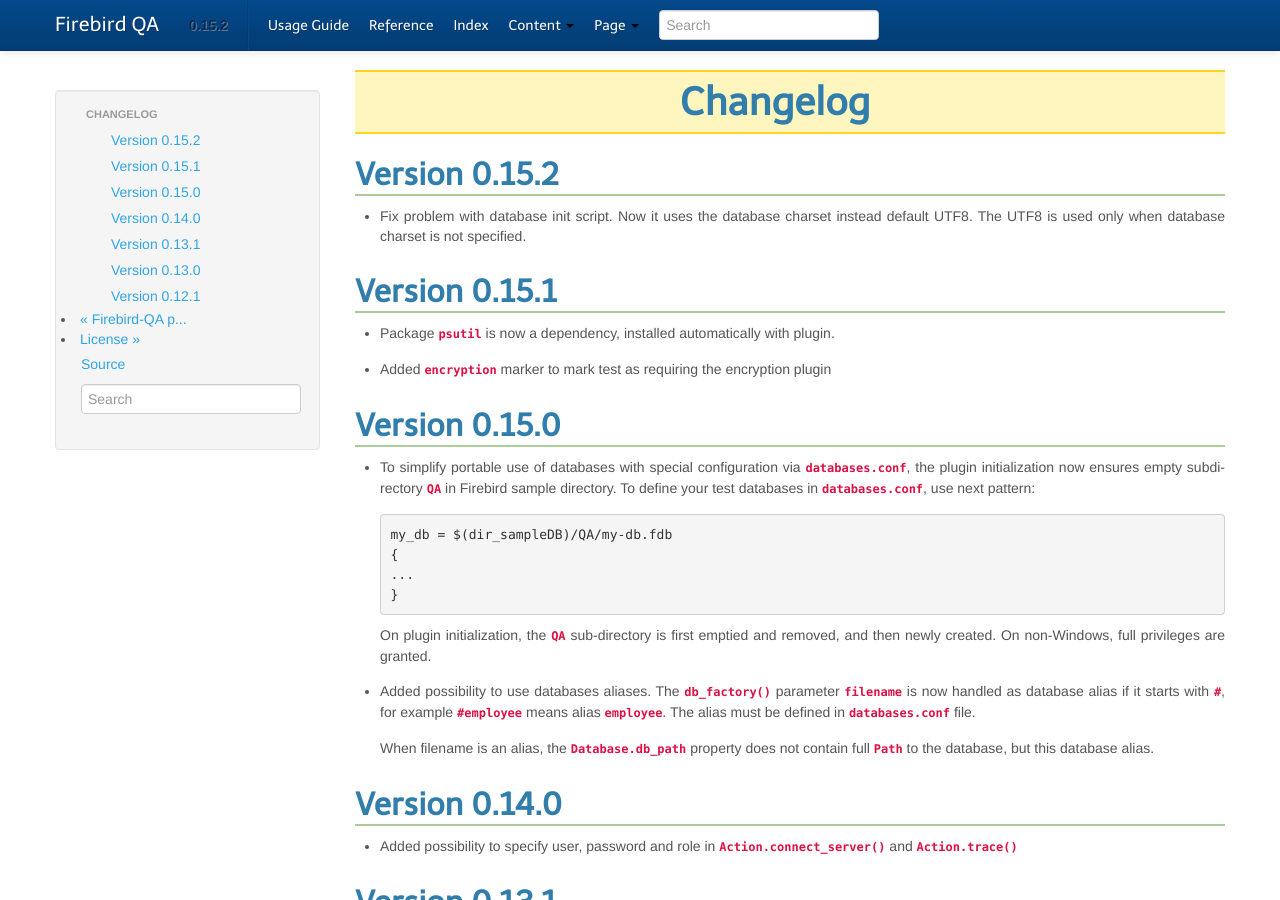
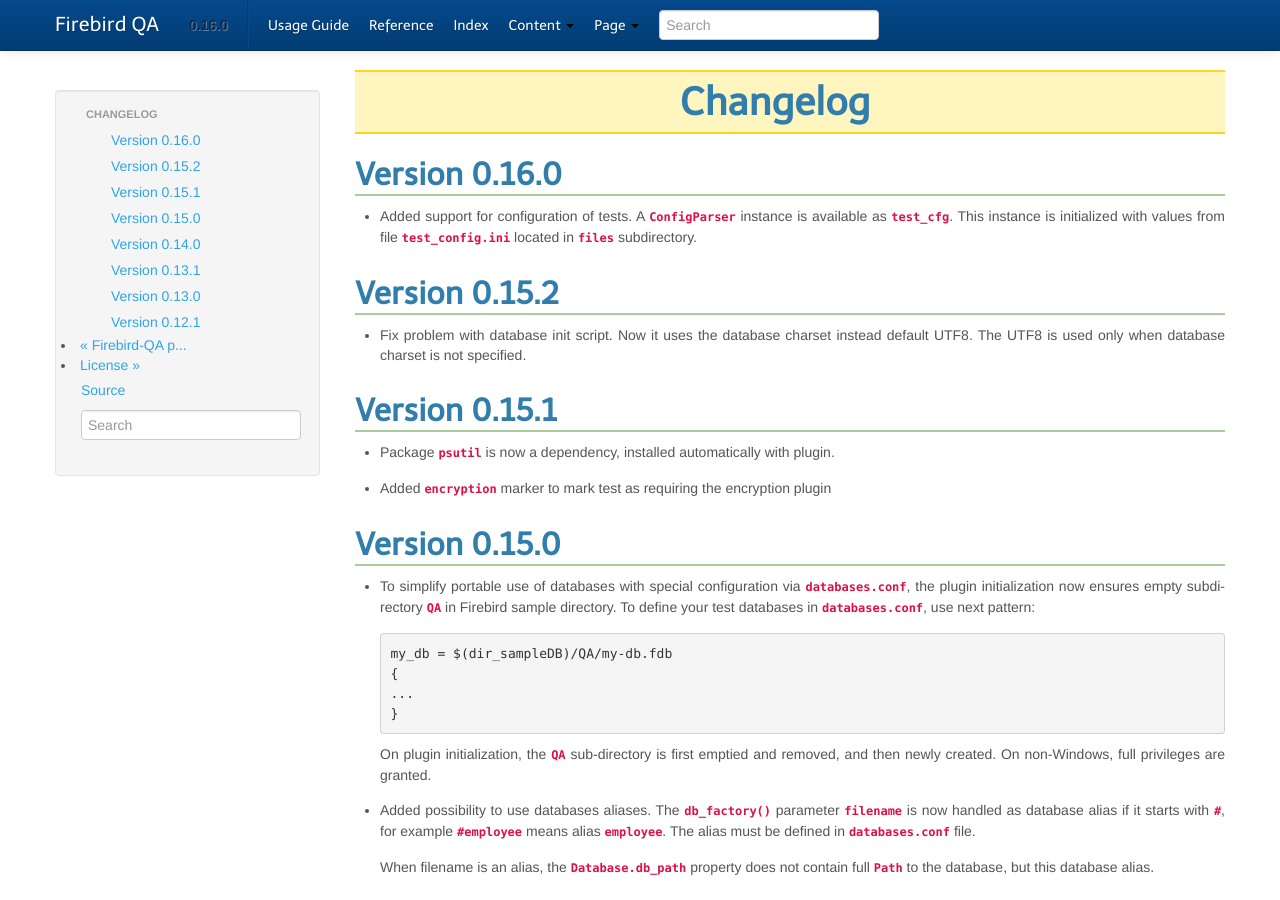
Before and after one commit to FirebirdSQL/firebird-qa, a Sphinx documentation site: the page built from docs/changelog.txt, in a window 1280 px wide and 900 px high. Built offline with Sphinx 7.4.7, drawn with Linux system fonts in a browser that asks for light colours.

Commit message:
Documentation: release v0.16.0

```diff
--- a/docs/changelog.txt
+++ b/docs/changelog.txt
@@ -1,6 +1,15 @@
 #########
 Changelog
 #########
+
+.. currentmodule:: firebird.qa.plugin
+
+Version 0.16.0
+==============
+
+* Added support for configuration of tests. A `~configparser.ConfigParser` instance is
+  available as `.test_cfg`. This instance is initialized with values from file `test_config.ini`
+  located in `files` subdirectory.
 
 Version 0.15.2
 ==============
--- a/docs/conf.py
+++ b/docs/conf.py
@@ -23,10 +23,10 @@
 author = 'Pavel Císař'
 
 # The short X.Y version
-version = '0.15.2'
+version = '0.16.0'
 
 # The full version, including alpha/beta/rc tags
-release = '0.15.2'
+release = '0.16.0'
 
 
 # -- General configuration ---------------------------------------------------
--- a/setup.cfg
+++ b/setup.cfg
@@ -5,7 +5,7 @@
 
 [metadata]
 name = firebird-qa
-version = 0.15.2
+version = 0.16.0
 description = pytest plugin for Firebird QA
 long_description = file: README.rst
 long_description_content_type = text/x-rst; charset=UTF-8
```
Also changed, not shown: docs/reference.txt (+8 -1 lines).
